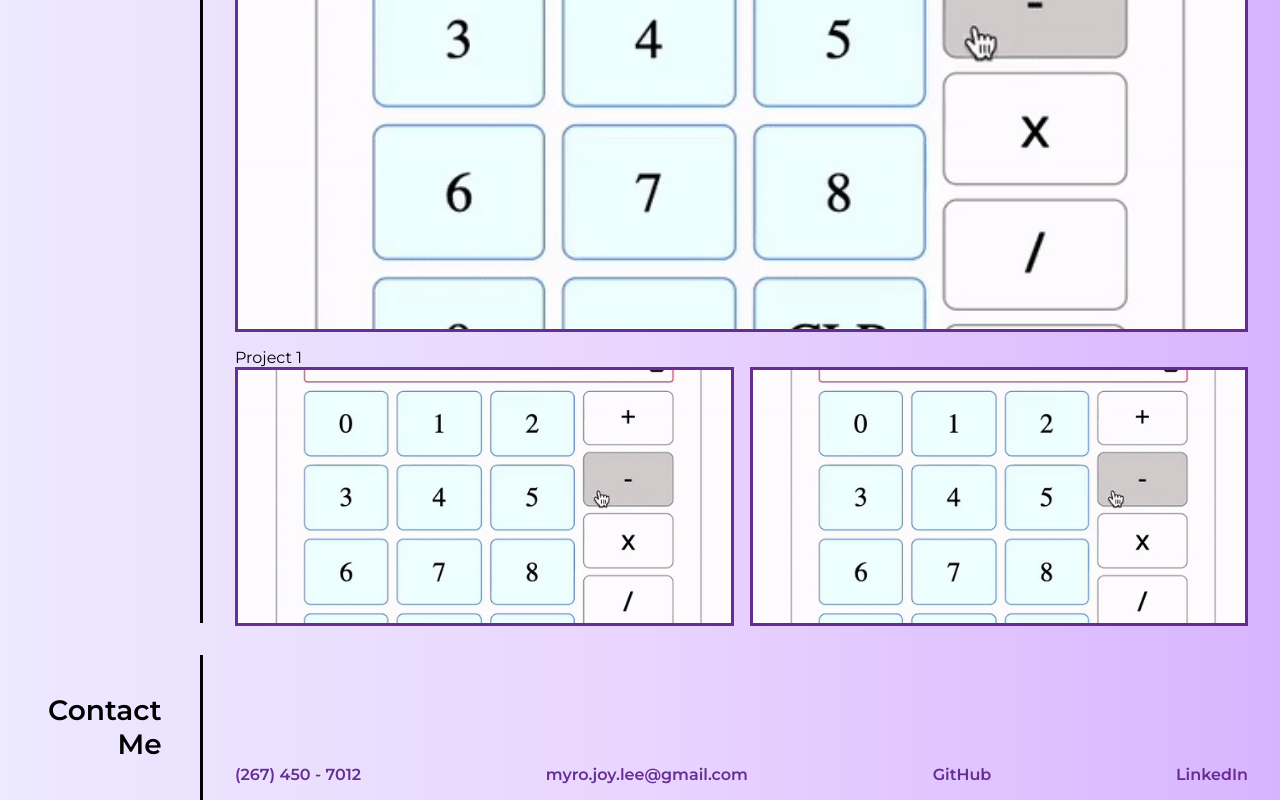
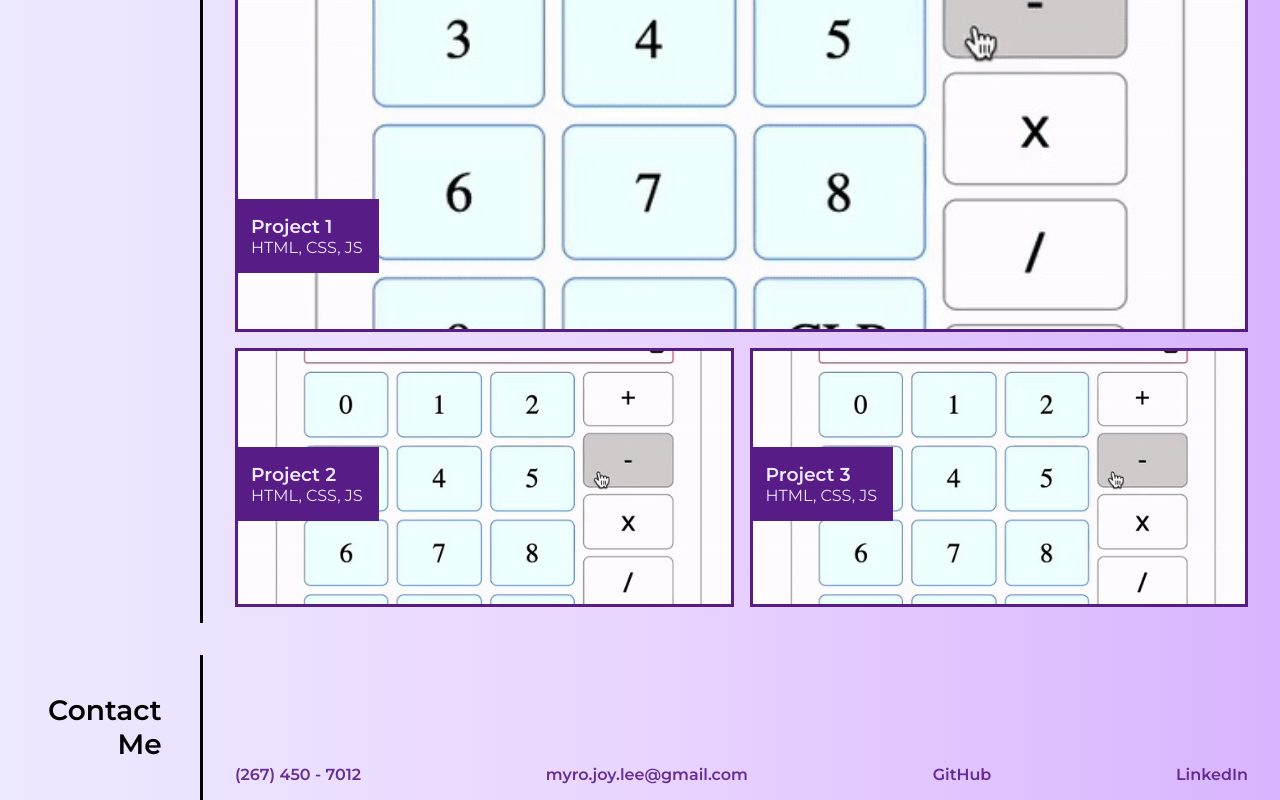
Before and after one commit to myrojoylee/portfolio-site-module-challenge-two, a plain HTML site: page index.html in a window 1280 px wide. Shown: the part 950-1750 px from the top of the page. Drawn offline with Linux system fonts and the light colour scheme.

Commit message:
added image labels in HTML and CSS

```diff
--- a/assets/css/style.css
+++ b/assets/css/style.css
@@ -22,7 +22,7 @@ header {
   background-image: linear-gradient(
       to left,
       rgba(237, 233, 254, 0.2),
-      rgba(0, 0, 0, 0.7)
+      rgba(0, 0, 0, 0.8)
     ),
     url("../images/background_flowers.jpg");
   background-repeat: no-repeat;
@@ -172,32 +172,76 @@ a:visited {
   max-height: 70%;
   width: 100%;
   padding: 0 0 1em 0;
+  position: relative;
+}
+
+.work__detail-top-label {
+  width: auto;
+  background-color: #581c87;
+  color: #ede9fe;
+  padding: 1em;
+  position: absolute;
+  margin-top: 45%;
 }
 
 .work__detail-top img {
   width: 100%;
   height: 100%;
   object-fit: cover;
-  border: 3px solid #581c87e6;
+  border: 3px solid #581c87;
 }
 
 .work__detail-bottom {
   display: flex;
   max-height: 30%;
   width: 100%;
-  height: 100%;
   gap: 1em;
 }
 
-.work__detail-bottom img {
+.bottom-image-left img {
+  display: flex;
   width: 100%;
-  height: 100%;
   object-fit: cover;
-  border: 3px solid #581c87e6;
+  overflow: hidden;
+  border: 3px solid #581c87;
+}
+
+.bottom-image-left {
+  display: flex;
+  position: relative;
+}
+
+.work__detail-bottom-label-left {
+  width: auto;
+  background-color: #581c87;
+  color: #ede9fe;
+  padding: 1em;
+  margin-top: 20%;
+  position: absolute;
+}
+
+.bottom-image-right img {
+  display: flex;
+  width: 100%;
+  object-fit: cover;
+  overflow: hidden;
+  border: 3px solid #581c87;
+}
+.bottom-image-right {
+  display: flex;
+  position: relative;
+}
+
+.work__detail-bottom-label-right {
+  width: auto;
+  background-color: #581c87;
+  color: #ede9fe;
+  padding: 1em;
+  position: absolute;
+  margin-top: 20%;
 }
 
 /*==================FOOTER STYLES====================*/
-
 footer {
   display: flex;
   margin-top: 2em;
--- a/index.html
+++ b/index.html
@@ -73,18 +73,34 @@
                 alt="calculator
               repo"
               />
+              <div class="work__detail-top-label">
+                <h3 class="label-title">Project 1</h3>
+                <p class="label-tech-stack">HTML, CSS, JS</p>
               </div>
-            <div class="work__detail-label">Project 1</div>
+            </div>
+
             <div class="work__detail-bottom">
+              <div class="bottom-image-left">
                 <img
                   src="./assets/images/calculator_demo_img.jpg"
                   alt="calculator repo"
                 />
+                <div class="work__detail-bottom-label-left">
+                  <h3 class="label-title">Project 2</h3>
+                  <p class="label-tech-stack">HTML, CSS, JS</p>
+                </div>
+              </div>
 
+              <div class="bottom-image-right">
                 <img
                   src="./assets/images/calculator_demo_img.jpg"
                   alt="calculator repo"
                 />
+                <div class="work__detail-bottom-label-right">
+                  <h3 class="label-title">Project 3</h3>
+                  <p class="label-tech-stack">HTML, CSS, JS</p>
+                </div>
+              </div>
             </div>
           </div>
         </div>
```
Lines whose indentation alone changed are shown as unchanged.
